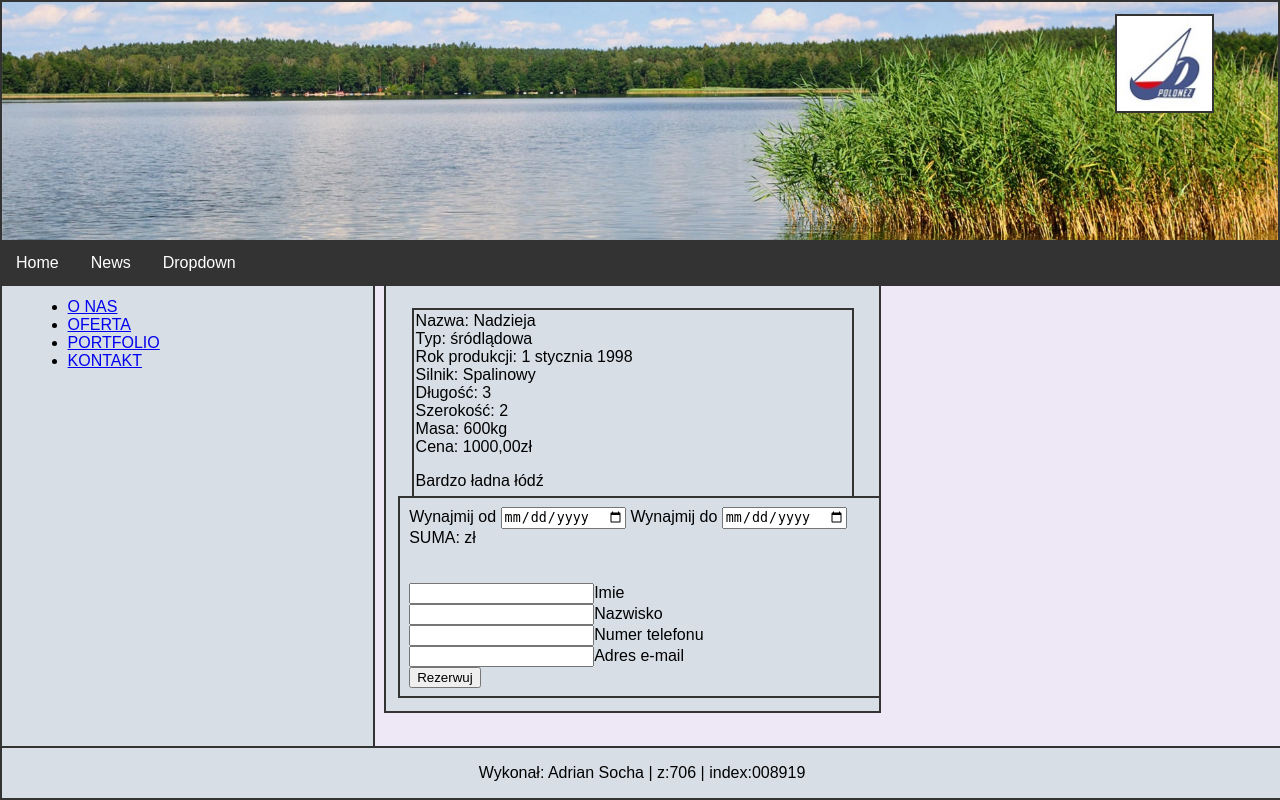
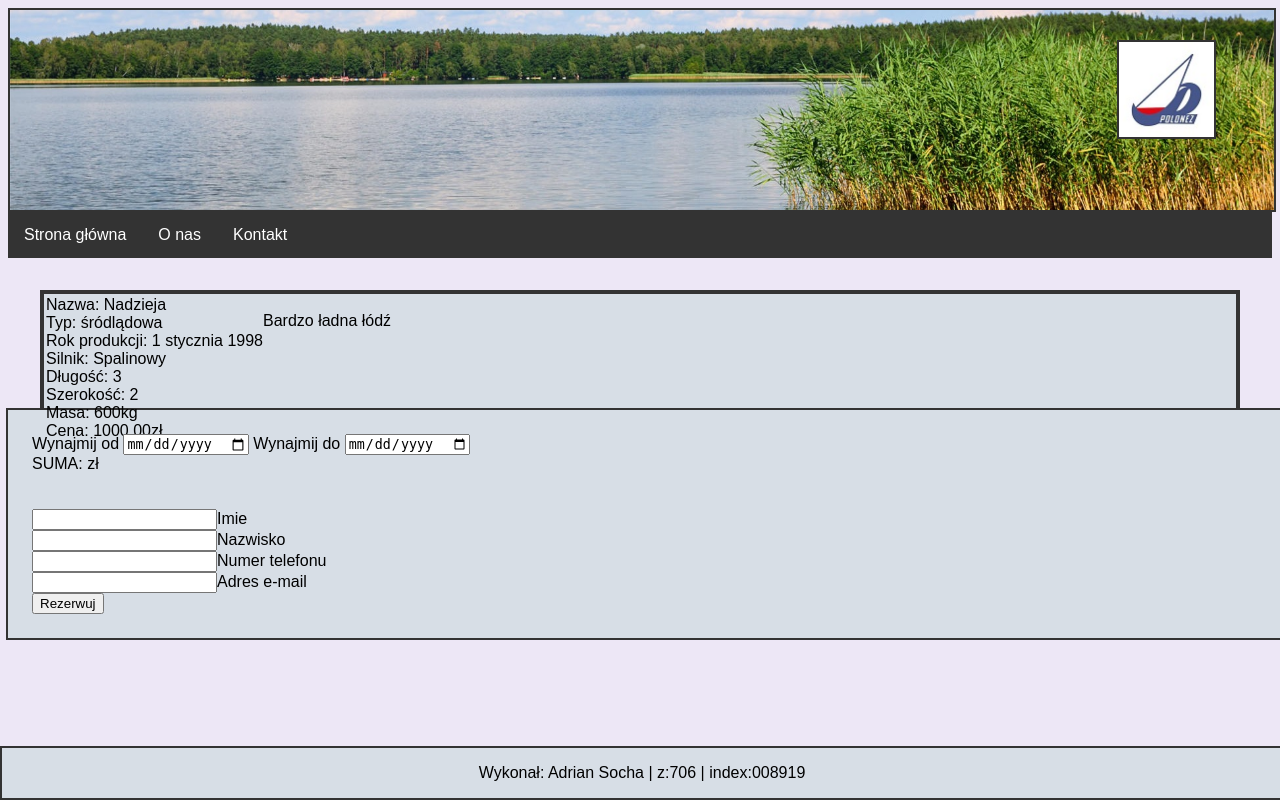
Before and after one commit to asochaWWSI/YachtsBooking, a Django app: page /yachts/1 in a window 1280 px wide. Run offline with Django 4.2, Linux system fonts and the light colour scheme; data comes from the database, SQL or seed files in the repository.

Commit message:
improve css

```diff
--- a/YachtsApp/static/styl.css
+++ b/YachtsApp/static/styl.css
@@ -1,15 +1,13 @@
 body {
   background-color: #EDE7F6;
+  font-family: Arial, Helvetica, sans-serif;
 }
 img {
   width: 100%;
   height: auto;
 }
 .top_slider {
-position: absolute;
-	top:  0px;
-	left: 0px;
-	width: 99,9%;
+	width: 100%;
 	height: 30%;
 	background-color: #D7DEE6;
 	overflow: hidden;
@@ -17,13 +15,13 @@
 
 }
 
+
 .slide_img {
 	display: block;
-	position: relative;
 	width: 100%;
-	height: auto;
-	overflow: hidden;
+	height: 25vh;
 	z-index: 1;
+	object-fit: cover;
 }
 .logo {
 	position: absolute;
@@ -35,29 +33,31 @@
 	border: 2px solid #333;
 }
 
-.main {
-	position: absolute;
-	top:  35%;
-	left: 30%;
-	height: auto;
-	background-color: #D7DEE6;
-	border: 2px solid #333;
-	padding: 2%;
+.navbar {
+	display: block;
+	width: 100%;
+	z-index: 3;
 	overflow: hidden;
+ 	background-color: #333;
 
 }
-.yacht_container {
-	border: 2px solid #333;
+
+.navbar a {
+  float: left;
+  font-size: 16px;
+  color: white;
+  text-align: center;
+  padding: 14px 16px;
+  text-decoration: none;
 }
 
-.menu_left {
-	position: fixed;
-	top: 0;
-	left: 0;
-	width: 25vw;
-	height: 100vh;
-	padding: 35vh 2% 2% 2%;
-	background-color:#D7DEE6;
+.navbar a:hover {
+  background-color: red;
+}
+
+.main {
+	margin: 2em;
+	background-color: #D7DEE6;
 	border: 2px solid #333;
 }
 
@@ -89,7 +89,7 @@
 	padding: 0.5em;
 }
 .yacht_booking div {
-	display: block;
+	display: flex;
 }
 .basic_information{
 	width: 105%;
@@ -109,76 +109,3 @@
   text-align: center;
   border: 2px solid #333;
 }
-
-
-
-
-
-body {
-  font-family: Arial, Helvetica, sans-serif;
-}
-
-.navbar {
-	position: absolute;
-	top: 30%;
-	left: 0;
-	z-index: 3;
-	overflow: hidden;
- 	background-color: #333;
-	width: 100vw;
-}
-
-.navbar a {
-  float: left;
-  font-size: 16px;
-  color: white;
-  text-align: center;
-  padding: 14px 16px;
-  text-decoration: none;
-}
-
-.dropdown {
-  float: left;
-  overflow: hidden;
-}
-
-.dropdown .dropbtn {
-  font-size: 16px;
-  border: none;
-  outline: none;
-  color: white;
-  padding: 14px 16px;
-  background-color: inherit;
-  font-family: inherit;
-  margin: 0;
-}
-
-.navbar a:hover, .dropdown:hover .dropbtn {
-  background-color: red;
-}
-
-.dropdown-content {
-  display: none;
-  position: absolute;
-  background-color: #f9f9f9;
-  min-width: 160px;
-  box-shadow: 0px 8px 16px 0px rgba(0,0,0,0.2);
-  z-index: 1;
-}
-
-.dropdown-content a {
-  float: none;
-  color: black;
-  padding: 12px 16px;
-  text-decoration: none;
-  display: block;
-  text-align: left;
-}
-
-.dropdown-content a:hover {
-  background-color: #ddd;
-}
-
-.dropdown:hover .dropdown-content {
-  display: block;
-}
--- a/YachtsApp/templates/YachtsApp/basic.html
+++ b/YachtsApp/templates/YachtsApp/basic.html
@@ -19,41 +19,18 @@
 			<div class="slides"><img src="{% static 'images/Pasek.jpg'%}" class="slide_img" /></div>
 		</div>
 
- 		<a href="index.html"><img class="logo" src="{% static 'images/logo.jpg'%}" ></a>
+ 		<a href="/"><img class="logo" src="{% static 'images/logo.jpg'%}" ></a>
 
 	</section>
 
 
 <div class="navbar">
-  <a href="/">Home</a>
-  <a href="#news">News</a>
+	<a href="/">Strona główna</a>
+	<a href="">O nas</a>
+	<a href="">Kontakt</a>
 
-  <div class="dropdown">
-    <button class="dropbtn">Dropdown
-      <i class="fa fa-caret-down"></i>
-    </button>
-    <div class="dropdown-content">
-      <a href="#">Link 1</a>
-      <a href="#">Link 2</a>
-      <a href="#">Link 3</a>
-    </div>
-  </div>
 </div>
 
-
-	<div class="menu_left">
-				<nav class="menu">
-				<ul>
-
-					<li><a href="#">O NAS</a></li>
-					<li><a href="#">OFERTA</a></li>
-					<li><a href="#">PORTFOLIO</a></li>
-					<li><a href="#">KONTAKT</a></li>
-
-				</ul>
-			</nav>
-
-	</div>
 
 
 	<div class="main">
```
